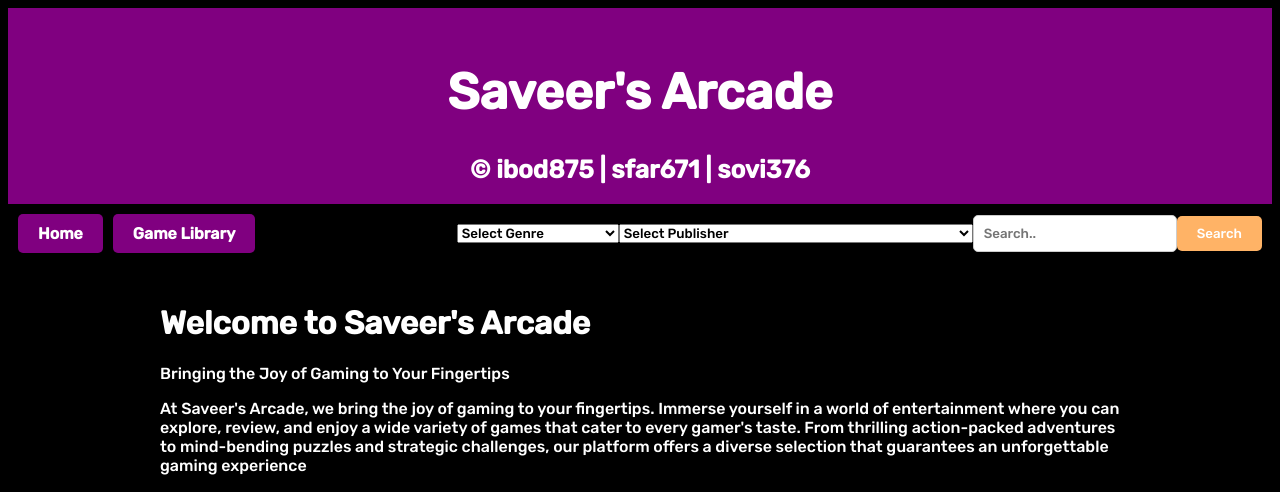
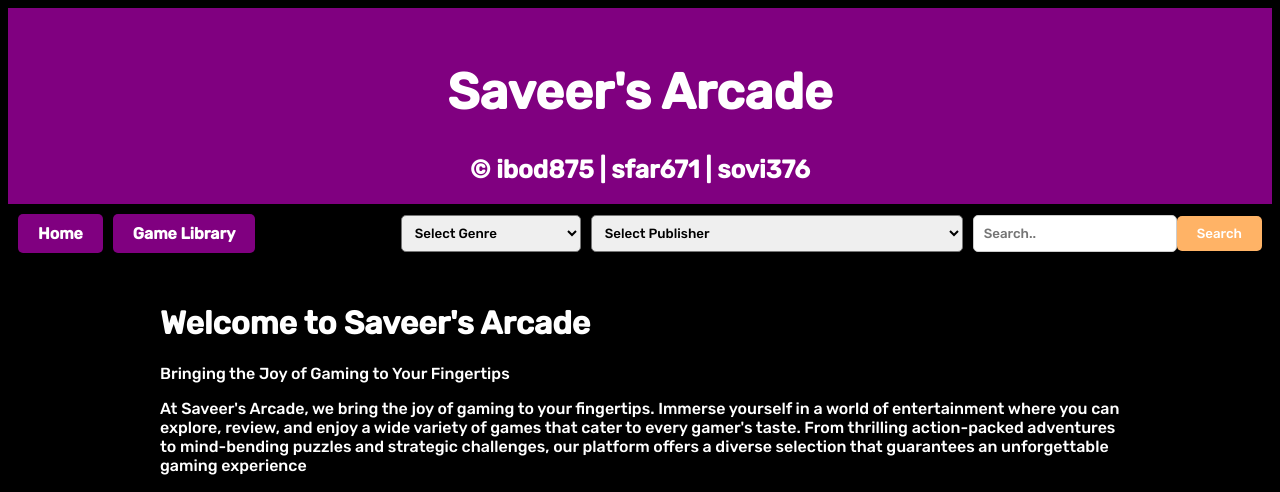
Before and after one commit to IsabelBody/Game-Library, a Flask app: page / in a window 1280 px wide. Shown: the top 492 px of the page. Run offline with Flask 3, Linux system fonts and the light colour scheme; some libraries are stand-ins or nearby versions.

Commit message:
css created for dropdown boxes

```diff
--- a/games/static/css/main.css
+++ b/games/static/css/main.css
@@ -324,3 +324,17 @@ body {
   border-radius: 5px;
   cursor: pointer;
 }
+
+
+
+/* dropdown CSS */
+
+.search-form select {
+  border-radius: 5px; /* roundy edges */
+  padding: 9px;
+  margin-right: 10px; /* gap between boxes */
+}
+
+.search-form select option {
+  color: black; /* making it so the options show up */
+}
```
